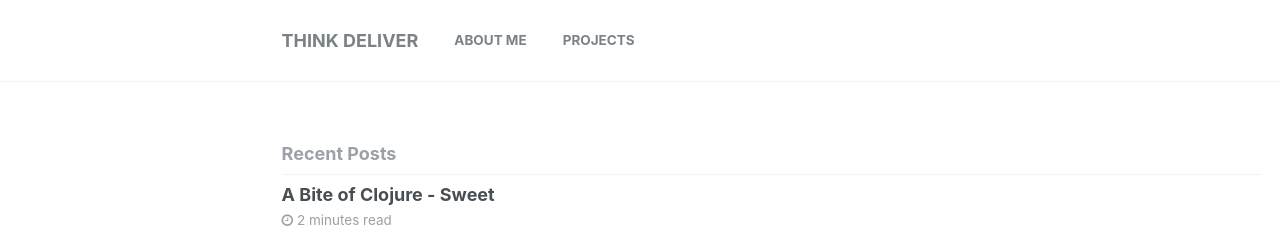
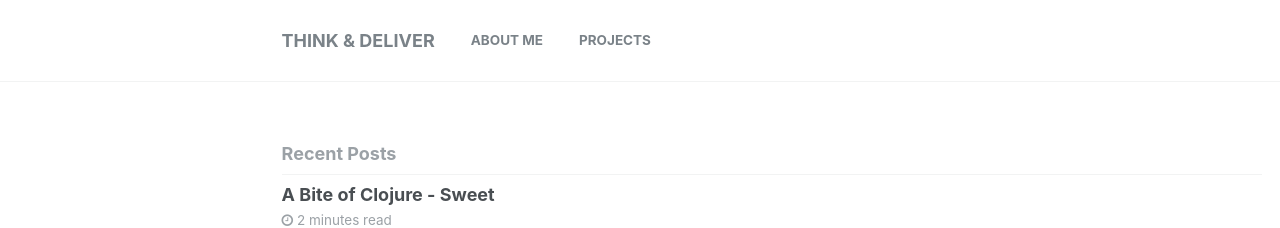
Before and after one commit to stevegocoding/stevegocoding.github.io, a Jekyll site: the page built from index.html, in a window 1280 px wide. Shown: the top 228 px of the page. Built offline with Jekyll 4.4.1, drawn with Linux system fonts in a browser that asks for light colours; the list of posts is cut into pages by our own code.

```diff
--- a/_config.yml
+++ b/_config.yml
@@ -7,7 +7,7 @@
 
 # Site Settings
 locale                   : "en-US"
-title                    : "Think  Deliver"
+title                    : "Think & Deliver"
 title_separator          : "-"
 name                     : "Steve Shi"
 description              : "An amazing website."
```
